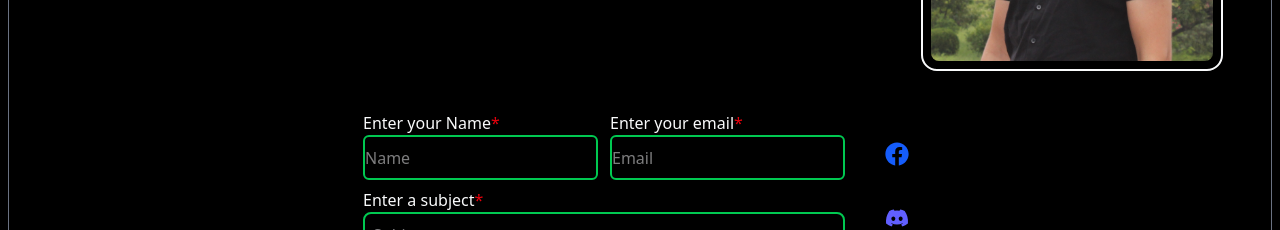
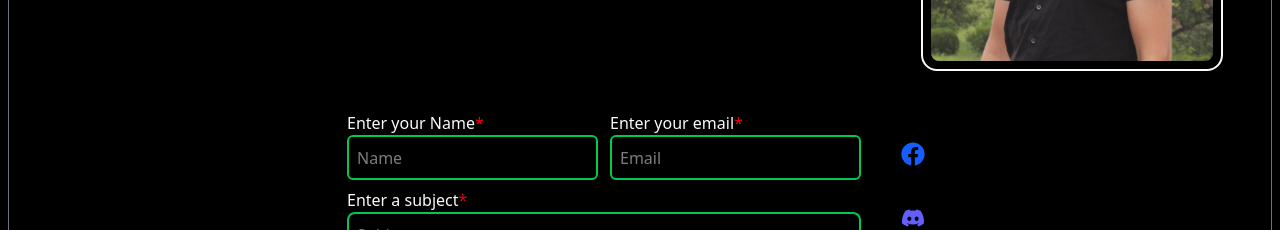
Before and after one commit to farzam313/PortFolio, a React (Vite) app: page / in a window 1280 px wide. Shown: the part 3140-3370 px from the top of the page. Built offline with nearby package versions, Linux system fonts and the light colour scheme; a web font is replaced by a local one.

Commit message:
Tech stack planet update.

```diff
--- a/src/components/ContactUS.jsx
+++ b/src/components/ContactUS.jsx
@@ -67,7 +67,7 @@ const ContactUS = () => {
                 type="text"
                 name="name"
                 placeholder="Name"
-                className="border-2 border-green-500 rounded-md h-[45px] w-full "
+                className="border-2 p-2 border-green-500 rounded-md h-[45px] w-full "
               />
             </div>
             <div id="name-container" className="w-full">
@@ -79,7 +79,7 @@ const ContactUS = () => {
                 type="text"
                 name="email"
                 placeholder="Email"
-                className="border-2 border-green-500 rounded-md h-[45px] w-full "
+                className="border-2 p-2 border-green-500 rounded-md h-[45px] w-full "
               />
             </div>
           </div>
--- a/src/components/TechStackSolarSystem.jsx
+++ b/src/components/TechStackSolarSystem.jsx
@@ -114,7 +114,7 @@ const TechStackSolarSystem = () => {
     distance: planet.distance * scaleFactor,
   }));
 
-  const visiblePlanets = isMobile ? scaledPlanets.slice(0, 6) : scaledPlanets;
+  const visiblePlanets = isMobile ? scaledPlanets.slice(0, 8) : scaledPlanets;
 
   const sunSize = 50 * scaleFactor;
   const containerWidth = isMobile
```
